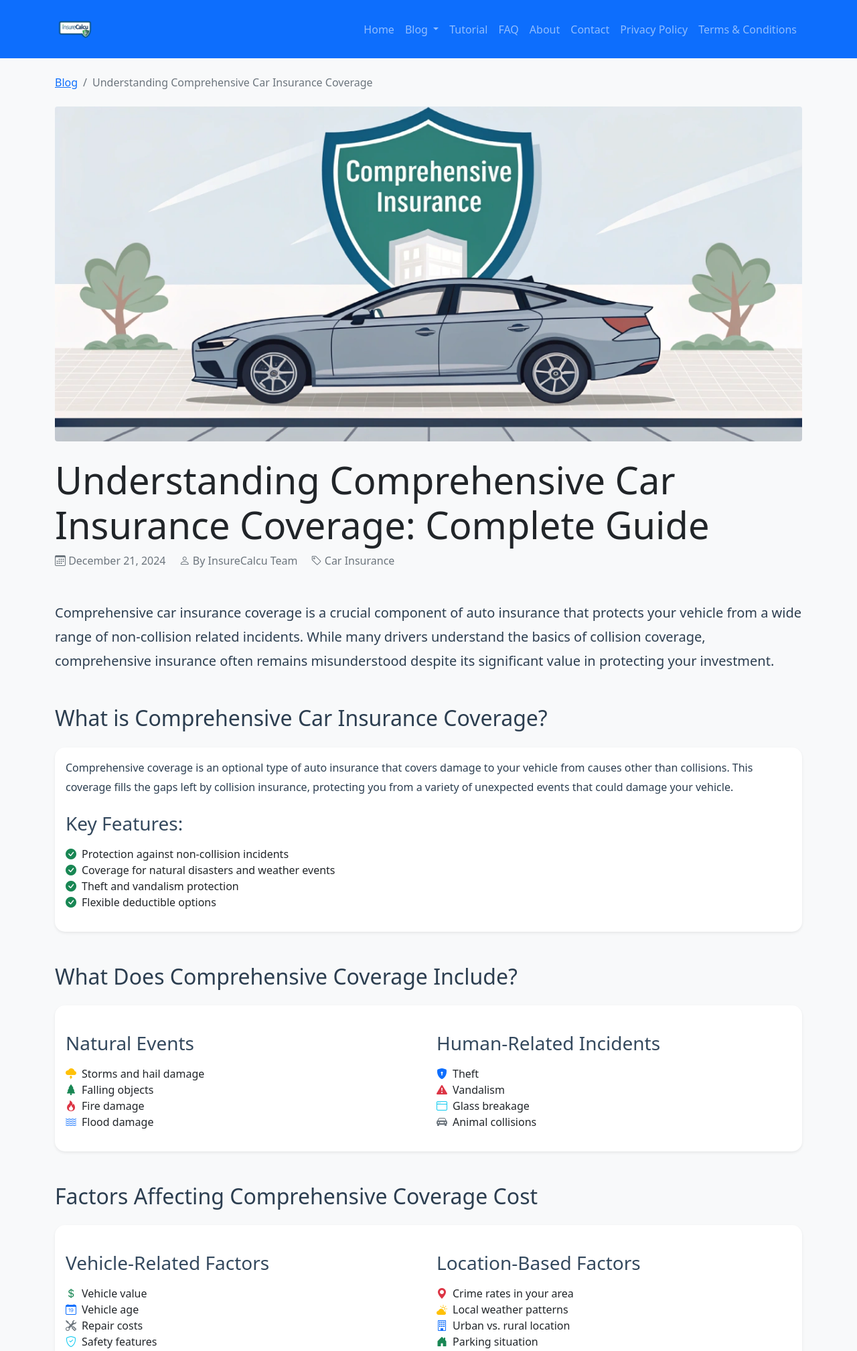
After one commit to sungat1/InsureCalcu1, a Flask app: template templates/blog-post-comprehensive-coverage.html in a window 1280 px wide. The commit adds this page. Shown: the top 2017 px of the page at 67% size. Run offline with Flask 3, Linux system fonts and the light colour scheme; the template is opened without the code that fills it, so the values that code supplies are empty; some libraries are stand-ins or nearby versions.

Commit message:
Add files via upload

```diff
--- /dev/null
+++ b/templates/blog-post-comprehensive-coverage.html
@@ -0,0 +1,408 @@
+{% extends "base.html" %}
+
+{% block meta %}
+<!-- Additional SEO Meta Tags -->
+<meta name="description" content="Discover everything you need to know about comprehensive car insurance coverage. Learn what it covers, how it works, and why it's essential for protecting your vehicle from non-collision incidents.">
+<meta name="author" content="InsureCalcu">
+<meta name="robots" content="index, follow">
+<meta name="revisit-after" content="7 days">
+<meta name="keywords" content="comprehensive car insurance, full coverage insurance, non-collision coverage, vehicle protection, auto insurance coverage, comprehensive coverage explained">
+
+<!-- Social Media Meta Tags -->
+<meta property="article:published_time" content="2024-12-21T22:04:21-05:00">
+<meta property="article:author" content="InsureCalcu">
+<meta property="article:section" content="Car Insurance">
+<meta property="article:tag" content="comprehensive coverage, car insurance, vehicle protection, insurance guide">
+<meta property="og:type" content="article">
+<meta property="og:title" content="Understanding Comprehensive Car Insurance Coverage: Complete Guide">
+<meta property="og:description" content="Discover everything you need to know about comprehensive car insurance coverage. Learn what it covers, how it works, and why it's essential for protecting your vehicle.">
+<meta property="og:image" content="{{ url_for('static', filename='images/comprehensive-coverage-guide.webp') }}">
+<meta name="twitter:card" content="summary_large_image">
+<meta name="twitter:image" content="{{ url_for('static', filename='images/comprehensive-coverage-guide.webp') }}">
+
+<!-- Schema.org Markup -->
+<script type="application/ld+json">
+{
+  "@context": "https://schema.org",
+  "@type": "BlogPosting",
+  "headline": "Understanding Comprehensive Car Insurance Coverage: Complete Guide",
+  "image": "{{ url_for('static', filename='images/comprehensive-coverage-guide.webp') }}",
+  "author": {
+    "@type": "Organization",
+    "name": "InsureCalcu"
+  },
+  "publisher": {
+    "@type": "Organization",
+    "name": "InsureCalcu",
+    "logo": {
+      "@type": "ImageObject",
+      "url": "{{ url_for('static', filename='images/logo.png') }}"
+    }
+  },
+  "datePublished": "2024-12-21T22:04:21-05:00",
+  "dateModified": "2024-12-21T22:04:21-05:00",
+  "description": "Discover everything you need to know about comprehensive car insurance coverage. Learn what it covers, how it works, and why it's essential for protecting your vehicle.",
+  "mainEntityOfPage": {
+    "@type": "WebPage",
+    "@id": "{{ request.url }}"
+  }
+}
+</script>
+{% endblock %}
+
+{% block content %}
+<div class="container mt-4">
+    <article class="blog-post">
+        <!-- Breadcrumb Navigation -->
+        <nav aria-label="breadcrumb" class="mb-4">
+            <ol class="breadcrumb">
+                <li class="breadcrumb-item"><a href="{{ url_for('blog') }}">Blog</a></li>
+                <li class="breadcrumb-item active" aria-current="page">Understanding Comprehensive Car Insurance Coverage</li>
+            </ol>
+        </nav>
+
+        <!-- Featured Image -->
+        <div class="featured-image-container mb-4">
+            <img src="{{ url_for('static', filename='images/comprehensive-coverage-guide.webp') }}"
+                 alt="Comprehensive car insurance coverage explained"
+                 class="img-fluid rounded featured-image"
+                 width="1200"
+                 height="630">
+        </div>
+
+        <header class="blog-header mb-5">
+            <h1 class="blog-title display-4">Understanding Comprehensive Car Insurance Coverage: Complete Guide</h1>
+            <div class="blog-meta text-muted mb-4">
+                <span class="me-3"><i class="bi bi-calendar3"></i> December 21, 2024</span>
+                <span class="me-3"><i class="bi bi-person"></i> By InsureCalcu Team</span>
+                <span><i class="bi bi-tag"></i> Car Insurance</span>
+            </div>
+        </header>
+
+        <div class="blog-content">
+            <section id="introduction" class="mb-5">
+                <p class="lead">Comprehensive car insurance coverage is a crucial component of auto insurance that protects your vehicle from a wide range of non-collision related incidents. While many drivers understand the basics of collision coverage, comprehensive insurance often remains misunderstood despite its significant value in protecting your investment.</p>
+            </section>
+
+            <section id="what-is-comprehensive" class="mb-5">
+                <h2>What is Comprehensive Car Insurance Coverage?</h2>
+                <div class="card mb-4">
+                    <div class="card-body">
+                        <p>Comprehensive coverage is an optional type of auto insurance that covers damage to your vehicle from causes other than collisions. This coverage fills the gaps left by collision insurance, protecting you from a variety of unexpected events that could damage your vehicle.</p>
+
+                        <h3 class="mt-4">Key Features:</h3>
+                        <ul class="list-unstyled">
+                            <li><i class="bi bi-check-circle-fill text-success me-2"></i>Protection against non-collision incidents</li>
+                            <li><i class="bi bi-check-circle-fill text-success me-2"></i>Coverage for natural disasters and weather events</li>
+                            <li><i class="bi bi-check-circle-fill text-success me-2"></i>Theft and vandalism protection</li>
+                            <li><i class="bi bi-check-circle-fill text-success me-2"></i>Flexible deductible options</li>
+                        </ul>
+                    </div>
+                </div>
+            </section>
+
+            <section id="coverage-details" class="mb-5">
+                <h2>What Does Comprehensive Coverage Include?</h2>
+                <div class="card mb-4">
+                    <div class="card-body">
+                        <div class="row">
+                            <div class="col-md-6">
+                                <h3>Natural Events</h3>
+                                <ul class="list-unstyled">
+                                    <li><i class="bi bi-cloud-lightning-fill text-warning me-2"></i>Storms and hail damage</li>
+                                    <li><i class="bi bi-tree-fill text-success me-2"></i>Falling objects</li>
+                                    <li><i class="bi bi-fire text-danger me-2"></i>Fire damage</li>
+                                    <li><i class="bi bi-water text-primary me-2"></i>Flood damage</li>
+                                </ul>
+                            </div>
+                            <div class="col-md-6">
+                                <h3>Human-Related Incidents</h3>
+                                <ul class="list-unstyled">
+                                    <li><i class="bi bi-shield-lock-fill text-primary me-2"></i>Theft</li>
+                                    <li><i class="bi bi-exclamation-triangle-fill text-danger me-2"></i>Vandalism</li>
+                                    <li><i class="bi bi-window text-info me-2"></i>Glass breakage</li>
+                                    <li><i class="bi bi-car-front-fill text-secondary me-2"></i>Animal collisions</li>
+                                </ul>
+                            </div>
+                        </div>
+                    </div>
+                </div>
+            </section>
+
+            <section id="cost-factors" class="mb-5">
+                <h2>Factors Affecting Comprehensive Coverage Cost</h2>
+                <div class="card mb-4">
+                    <div class="card-body">
+                        <div class="row">
+                            <div class="col-md-6">
+                                <h3>Vehicle-Related Factors</h3>
+                                <ul class="list-unstyled">
+                                    <li><i class="bi bi-currency-dollar text-success me-2"></i>Vehicle value</li>
+                                    <li><i class="bi bi-calendar-date text-primary me-2"></i>Vehicle age</li>
+                                    <li><i class="bi bi-tools text-secondary me-2"></i>Repair costs</li>
+                                    <li><i class="bi bi-shield-check text-info me-2"></i>Safety features</li>
+                                </ul>
+                            </div>
+                            <div class="col-md-6">
+                                <h3>Location-Based Factors</h3>
+                                <ul class="list-unstyled">
+                                    <li><i class="bi bi-geo-alt-fill text-danger me-2"></i>Crime rates in your area</li>
+                                    <li><i class="bi bi-cloud-sun-fill text-warning me-2"></i>Local weather patterns</li>
+                                    <li><i class="bi bi-building text-primary me-2"></i>Urban vs. rural location</li>
+                                    <li><i class="bi bi-house-door-fill text-success me-2"></i>Parking situation</li>
+                                </ul>
+                            </div>
+                        </div>
+                    </div>
+                </div>
+            </section>
+
+            <section id="deductibles" class="mb-5">
+                <h2>Understanding Deductibles</h2>
+                <div class="card mb-4">
+                    <div class="card-body">
+                        <p>A deductible is the amount you pay out of pocket before your comprehensive coverage kicks in. Choosing the right deductible involves balancing monthly premium costs with potential out-of-pocket expenses.</p>
+
+                        <div class="alert alert-info mt-3">
+                            <h4 class="h5"><i class="bi bi-info-circle-fill me-2"></i>Pro Tip:</h4>
+                            <p class="mb-0">Consider your emergency savings when selecting a deductible. A higher deductible means lower premiums but requires more out-of-pocket payment if you file a claim.</p>
+                        </div>
+                    </div>
+                </div>
+            </section>
+
+            <section id="when-to-get" class="mb-5">
+                <h2>When Should You Get Comprehensive Coverage?</h2>
+                <div class="card mb-4">
+                    <div class="card-body">
+                        <h3>Recommended Scenarios:</h3>
+                        <div class="row mt-3">
+                            <div class="col-md-6">
+                                <ul class="list-unstyled">
+                                    <li><i class="bi bi-check2-circle text-success me-2"></i>New or valuable vehicles</li>
+                                    <li><i class="bi bi-check2-circle text-success me-2"></i>Leased or financed cars</li>
+                                    <li><i class="bi bi-check2-circle text-success me-2"></i>High-risk areas for theft</li>
+                                </ul>
+                            </div>
+                            <div class="col-md-6">
+                                <ul class="list-unstyled">
+                                    <li><i class="bi bi-check2-circle text-success me-2"></i>Regions with extreme weather</li>
+                                    <li><i class="bi bi-check2-circle text-success me-2"></i>Limited parking options</li>
+                                    <li><i class="bi bi-check2-circle text-success me-2"></i>High-value vehicle modifications</li>
+                                </ul>
+                            </div>
+                        </div>
+                    </div>
+                </div>
+            </section>
+
+            <section id="conclusion" class="mb-5">
+                <h2>Making the Right Choice</h2>
+                <div class="card">
+                    <div class="card-body">
+                        <p>Comprehensive coverage is a valuable addition to your car insurance policy, providing protection against a wide range of non-collision incidents. While it's optional in most cases, it offers peace of mind knowing your vehicle is protected against unexpected events beyond your control.</p>
+                        <p>Consider your vehicle's value, location, and personal risk factors when deciding on comprehensive coverage. Remember that the cost of comprehensive insurance is often a small price to pay compared to the potential expense of repairing or replacing your vehicle after an unexpected incident.</p>
+                        <div class="alert alert-success mt-3">
+                            <h4 class="h5"><i class="bi bi-lightbulb-fill me-2"></i>Key Takeaway:</h4>
+                            <p class="mb-0">Evaluate your specific situation, including your vehicle's value, location-based risks, and financial capabilities, to determine if comprehensive coverage is right for you. Our insurance calculator can help you estimate costs and make an informed decision.</p>
+                        </div>
+                    </div>
+                </div>
+            </section>
+
+            <!-- Social Share Section -->
+            <section id="share" class="my-5">
+                <div class="card shadow-sm">
+                    <div class="card-body">
+                        <h3 class="h5 mb-4">Share this article</h3>
+                        <div class="d-flex gap-2 flex-wrap">
+                            <!-- Facebook Share -->
+                            <a href="https://www.facebook.com/sharer/sharer.php?u={{ request.url|urlencode }}"
+                               target="_blank"
+                               rel="noopener noreferrer"
+                               class="btn btn-outline-primary d-flex align-items-center">
+                                <i class="bi bi-facebook me-2"></i>
+                                <span>Share on Facebook</span>
+                            </a>
+
+                            <!-- Twitter/X Share -->
+                            <a href="https://twitter.com/intent/tweet?url={{ request.url|urlencode }}&text={{ 'Understanding Comprehensive Car Insurance Coverage: Complete Guide'|urlencode }}"
+                               target="_blank"
+                               rel="noopener noreferrer"
+                               class="btn btn-outline-dark d-flex align-items-center">
+                                <i class="bi bi-twitter-x me-2"></i>
+                                <span>Share on Twitter</span>
+                            </a>
+
+                            <!-- LinkedIn Share -->
+                            <a href="https://www.linkedin.com/shareArticle?mini=true&url={{ request.url|urlencode }}&title={{ 'Understanding Comprehensive Car Insurance Coverage: Complete Guide'|urlencode }}"
+                               target="_blank"
+                               rel="noopener noreferrer"
+                               class="btn btn-outline-primary d-flex align-items-center">
+                                <i class="bi bi-linkedin me-2"></i>
+                                <span>Share on LinkedIn</span>
+                            </a>
+
+                            <!-- WhatsApp Share -->
+                            <a href="https://wa.me/?text={{ 'Check out this comprehensive guide about car insurance coverage: '|urlencode }}{{ request.url|urlencode }}"
+                               target="_blank"
+                               rel="noopener noreferrer"
+                               class="btn btn-outline-success d-flex align-items-center">
+                                <i class="bi bi-whatsapp me-2"></i>
+                                <span>Share on WhatsApp</span>
+                            </a>
+
+                            <!-- Email Share -->
+                            <a href="mailto:?subject={{ 'Understanding Comprehensive Car Insurance Coverage: Complete Guide'|urlencode }}&body={{ 'Check out this comprehensive guide about car insurance coverage: '|urlencode }}{{ request.url|urlencode }}"
+                               class="btn btn-outline-secondary d-flex align-items-center">
+                                <i class="bi bi-envelope me-2"></i>
+                                <span>Share via Email</span>
+                            </a>
+
+                            <!-- Copy Link Button -->
+                            <button onclick="copyArticleLink()"
+                                    class="btn btn-outline-info d-flex align-items-center">
+                                <i class="bi bi-link-45deg me-2"></i>
+                                <span>Copy Link</span>
+                            </button>
+                        </div>
+                    </div>
+                </div>
+            </section>
+
+            <!-- Author Bio -->
+            <div class="author-bio bg-light p-4 rounded mt-5">
+                <div class="d-flex align-items-center">
+                    <img src="{{ url_for('static', filename='images/team-profile.webp') }}"
+                         alt="InsureCalcu Team"
+                         class="rounded-circle me-3"
+                         width="64"
+                         height="64">
+                    <div>
+                        <h5 class="mb-1">InsureCalcu Team</h5>
+                        <p class="mb-0">Insurance experts dedicated to helping you make informed decisions about your coverage needs.</p>
+                    </div>
+                </div>
+            </div>
+        </div>
+    </article>
+</div>
+
+<style>
+.featured-image {
+    max-height: 500px;
+    width: 100%;
+    object-fit: cover;
+}
+
+.blog-content h2 {
+    color: #2c3e50;
+    margin-top: 2rem;
+    margin-bottom: 1.5rem;
+}
+
+.blog-content h3 {
+    color: #34495e;
+    margin-top: 1.5rem;
+    margin-bottom: 1rem;
+}
+
+.blog-content p {
+    line-height: 1.8;
+    color: #2c3e50;
+}
+
+.blog-content .card {
+    border: none;
+    box-shadow: 0 0.125rem 0.25rem rgba(0, 0, 0, 0.075);
+    transition: transform 0.2s ease-in-out;
+}
+
+.blog-content .card:hover {
+    transform: translateY(-2px);
+}
+
+.blog-content .list-group-item {
+    border-left: none;
+    border-right: none;
+}
+
+.blog-content .list-group-item:first-child {
+    border-top: none;
+}
+
+.blog-content .list-group-item:last-child {
+    border-bottom: none;
+}
+
+/* Share buttons styles */
+#share .btn {
+    transition: all 0.3s ease;
+    padding: 0.5rem 1rem;
+    font-size: 0.9rem;
+}
+
+#share .btn:hover {
+    transform: translateY(-2px);
+}
+
+#share .btn i {
+    font-size: 1.1rem;
+}
+
+#share .card {
+    background: #f8f9fa;
+    border: 1px solid rgba(0,0,0,0.1);
+}
+
+@media (max-width: 768px) {
+    #share .btn {
+        width: 100%;
+        margin-bottom: 0.5rem;
+        justify-content: center;
+    }
+
+    #share .btn span {
+        flex-grow: 1;
+        text-align: center;
+    }
+}
+
+@media (max-width: 768px) {
+    .blog-title {
+        font-size: 2rem;
+    }
+
+    .blog-content h2 {
+        font-size: 1.5rem;
+    }
+
+    .blog-content h3 {
+        font-size: 1.25rem;
+    }
+}
+</style>
+
+<!-- Add JavaScript for copy link functionality -->
+<script>
+function copyArticleLink() {
+    const url = window.location.href;
+    navigator.clipboard.writeText(url).then(() => {
+        const button = document.querySelector('#share button');
+        const originalText = button.innerHTML;
+        button.innerHTML = '<i class="bi bi-check2-circle me-2"></i><span>Link Copied!</span>';
+        button.classList.remove('btn-outline-info');
+        button.classList.add('btn-info', 'text-white');
+
+        setTimeout(() => {
+            button.innerHTML = originalText;
+            button.classList.remove('btn-info', 'text-white');
+            button.classList.add('btn-outline-info');
+        }, 2000);
+    }).catch(err => {
+        console.error('Failed to copy:', err);
+        alert('Failed to copy link. Please try again.');
+    });
+}
+</script>
+{% endblock %}
```
Also changed, not shown: templates/blog.html (+33 -15 lines).
